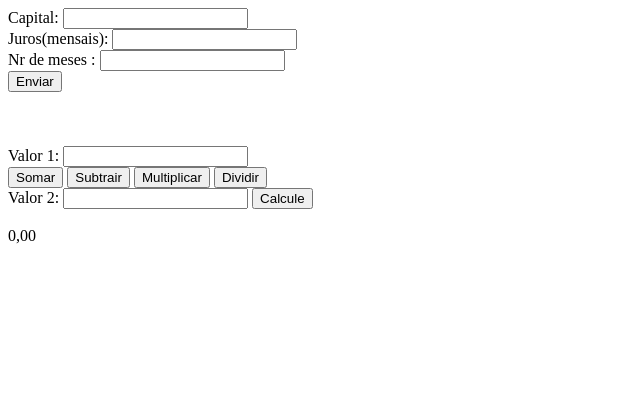
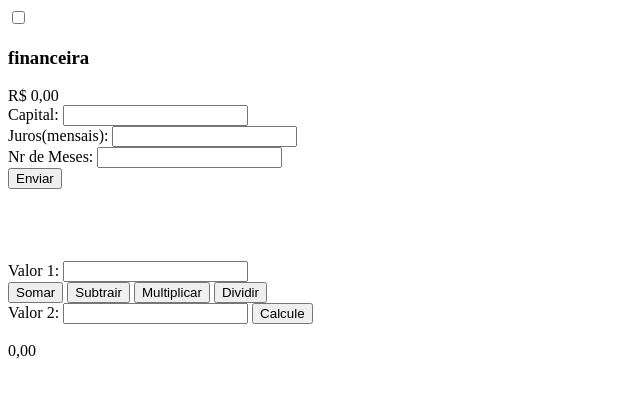
Before and after one commit to nicolassyuki/primeiroa_3t, a plain HTML site: page index.html in a window 1280 px wide. Shown: the whole page, without its empty margins (0-640 px from the left). Drawn offline with Linux system fonts and the light colour scheme.

Commit message:
Update index.html

```diff
--- a/index.html
+++ b/index.html
@@ -4,19 +4,27 @@
     <meta charset="UTF-8">
     <meta http-equiv="X-UA-Compatible" content="IE=edge">
     <meta name="viewport" content="width=device-width, initial-scale=1.0">
-    <title>Nicolas Yuki</title>
+    <title>antonio gabriel</title>
   <script src="estudo.js"></script>
+  <link rel="stylesheet" href="geral.css">
+</head>
 
-</head>
 <body>
+  <input type="checkbox"  id="calcfin">
+<div class="calculadora">
+<label for="calcfin"><h3>financeira</h3> </label>
 
+  <div id="sptotal">
+    <span id="total">R$ 0,00</span>
+  </div>
   Capital: <input id="valor" type="text"><br>
   Juros(mensais): <input id="juros" type="text"><br>
-
-  Nr de meses : <input id="meses" type="text"><br>
-
+  Nr de Meses: <input id="meses" type="text"><br>
   <button onclick="calcula()">Enviar</button>
-
+  <div id="splistameses">
+    <span id="listameses"></span>
+  </div>
+</div>
   <br><br><br><br>
   Valor 1: <input id="v1" type="text"><br>
   <button onclick="operacao('+')">Somar</button>
```
